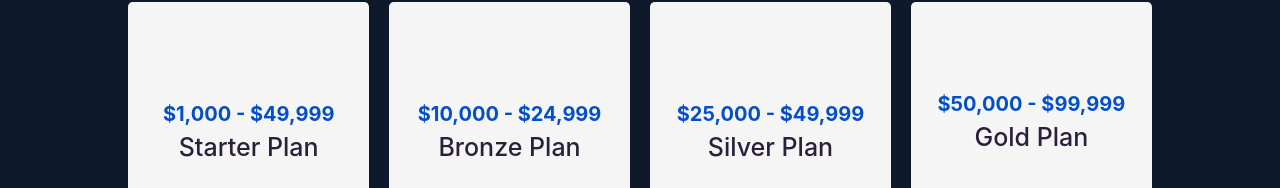
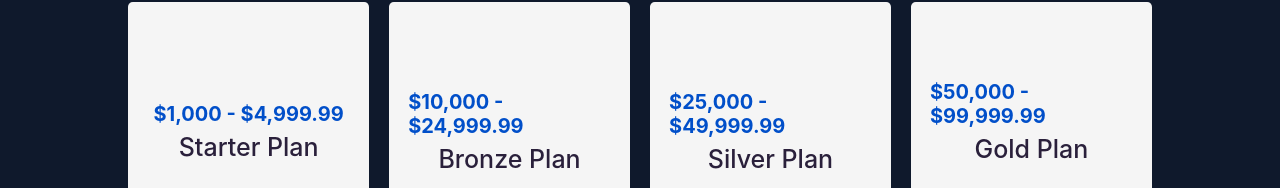
Before and after one commit to EbukaNweje/preeminentcrypfield, a React (Create React App) app: page /investment in a window 1280 px wide. Shown: the part 416-604 px from the top of the page. Built offline with nearby package versions, Linux system fonts and the light colour scheme.

Commit message:
kpi psuh

```diff
--- a/src/Components/LandingPage/Land5/Land5.js
+++ b/src/Components/LandingPage/Land5/Land5.js
@@ -34,10 +34,10 @@ const Land5 = () =>{
                     </Right>
                 </TopDiv>
                 <BottomDiv data-aos="fade-down">
-                    <PackageCard price='$1,000 - $49,999' title='Starter Plan' a=' Trading Instruments: 36 currency pairs, Metals, Cryptocurrencies' b='  Minimum deposit: 1,000 USD / 10,000 EUR' c='Spread: Floating from 1.3 pips' d='Maximum leverage: 49,999' e=' Return on Investment: 187%' f="Deposit bonuses: All offers" g="Loyalty bonuses: All offers"/>
-                    <PackageCard price='$10,000 - $24,999' title='Bronze Plan' a=' Trading Instruments: 36 currency pairs, Metals, Cryptocurrencies' b='  Minimum deposit: 10,000 USD / 10,000 EUR' c='Spread: Floating from 1.3 pips' d='Maximum leverage: 24,999' e=' Return on Investment: 187%' f="Deposit bonuses: All offers" g="Loyalty bonuses: All offers"/>
-                    <PackageCard price='$25,000 - $49,999' title='Silver Plan' a='Trading Instruments: 36 currency pairs, Metals, CFD on US stocks, CFD on Indices, CFD on Oil, Cryptocurrencies' b='Minimum deposit: 25,000 USD / 25,000 EUR' c='Spread: Floating from 1.3 pips' d='Maximum : 49,999' e=' Return on Investment: 216%' f="Deposit bonuses: All offers" g="Loyalty bonuses: All offers"/>
-                    <PackageCard price='$50,000 - $99,999' title='Gold Plan' a='rading Instruments: 36 currency pairs, Metals, CFD on US stocks, CFD on Indices, CFD on Oil, Cryptocurrencies' b='Minimum deposit: 50,000 USD / 50,000 EUR' c='Spread: Floating from 1.3 pips' d=' Maximum leverage: 99,999' e='Return on Investment: 246%' f="Deposit bonuses: All offers" g="Loyalty bonuses: All offers"/>
+                    <PackageCard price='$1,000 - $4,999.99' title='Starter Plan' a=' Trading Instruments: 36 currency pairs, Metals, Cryptocurrencies' b='  Minimum deposit: 1,000 USD / 10,000 EUR' c='Spread: Floating from 1.3 pips' d='Maximum leverage: 49,999' e=' Return on Investment: 187%' f="Deposit bonuses: All offers" g="Loyalty bonuses: All offers"/>
+                    <PackageCard price='$10,000 - $24,999.99' title='Bronze Plan' a=' Trading Instruments: 36 currency pairs, Metals, Cryptocurrencies' b='  Minimum deposit: 10,000 USD / 10,000 EUR' c='Spread: Floating from 1.3 pips' d='Maximum leverage: 24,999' e=' Return on Investment: 187%' f="Deposit bonuses: All offers" g="Loyalty bonuses: All offers"/>
+                    <PackageCard price='$25,000 - $49,999.99' title='Silver Plan' a='Trading Instruments: 36 currency pairs, Metals, CFD on US stocks, CFD on Indices, CFD on Oil, Cryptocurrencies' b='Minimum deposit: 25,000 USD / 25,000 EUR' c='Spread: Floating from 1.3 pips' d='Maximum : 49,999' e=' Return on Investment: 216%' f="Deposit bonuses: All offers" g="Loyalty bonuses: All offers"/>
+                    <PackageCard price='$50,000 - $99,999.99' title='Gold Plan' a='rading Instruments: 36 currency pairs, Metals, CFD on US stocks, CFD on Indices, CFD on Oil, Cryptocurrencies' b='Minimum deposit: 50,000 USD / 50,000 EUR' c='Spread: Floating from 1.3 pips' d=' Maximum leverage: 99,999' e='Return on Investment: 246%' f="Deposit bonuses: All offers" g="Loyalty bonuses: All offers"/>
                     <PackageCard price='$150,000 - $1,000,000' title='Diamond Plan' a='2rading Instruments: More than 12,000: Indices, Real stocks, CFD on stocks, Forex and ETF, CFDs on Oil, CFDs on Metals, CFDs on Brazil Stocks, Cryptocurrencies' b='Minimum deposit: 150,000 USD / 150,000 EUR' c=' Spread: Floating from 0.01 USD' d='Maximum leverage: 1,000,000' e='Return on Investment: 301%' f='Deposit bonuses: All offers' g="Loyalty bonuses: All offers"/>
                 </BottomDiv>
             </Wrapper>
```
